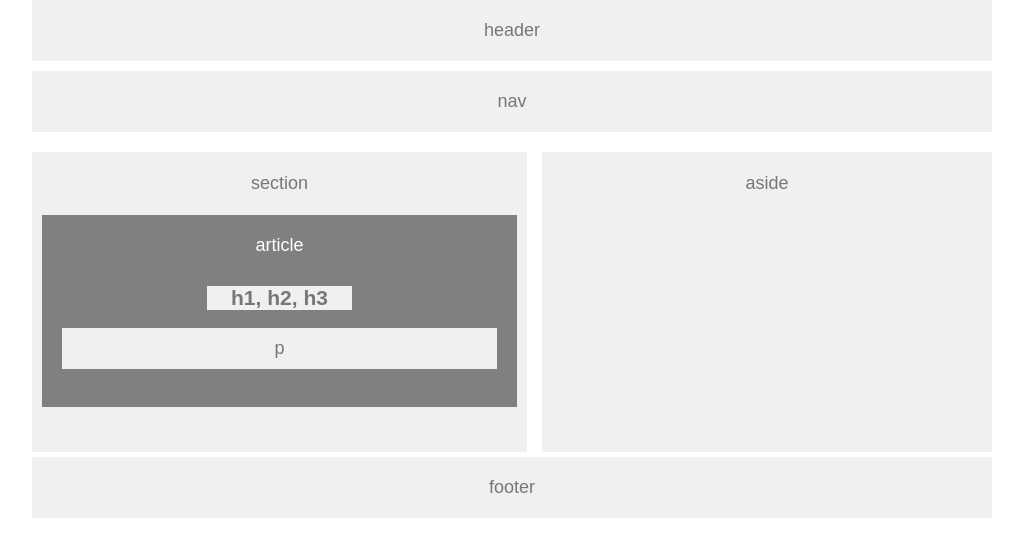
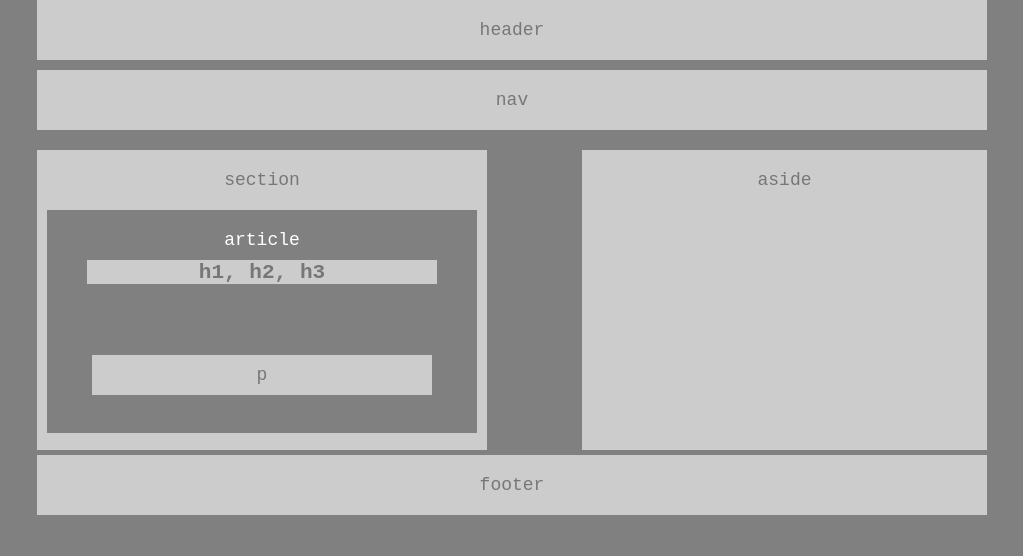
Before and after one commit to kramrock/HW-Wireframe, a plain HTML site: page index.html in a window 1280 px wide. Shown: the whole page, without its empty margins (128-1151 px from the left). Drawn offline with Linux system fonts and the light colour scheme.

Commit message:
bruegger's updates

```diff
--- a/style.css
+++ b/style.css
@@ -1,62 +1,69 @@
 * {
-    box-sizing: border-box;
+    margin-left: 25px;
+    margin-right: 25px;
     text-align: center;
+    background: gray;
 }
 body {
-    font-family: Arial, Helvetica, sans-serif;
+    font-family: 'Courier New', Courier, monospace;
     color: #777;
-    width: 960px;
+    width: 1000px;
     font-size: 18px;
     margin: auto;
 }
 header {
+    background: #ccc;
     padding: 20px;
     margin-bottom: 10px;
 }
 nav {
+    background: #ccc;
     padding: 20px;
     margin-bottom: 20px;
 }
-header, nav, section, aside, footer {
-    background: #f1f0f0;
-}
+
 section {
+    background: #ccc;
     float: left;
-    width: 495px;
+    width: 450px;
     height: 300px;
     margin-bottom: 5px;
 }
 article {
     background: gray;
     color: white;
-    padding: 20px;
+
     margin-left: 10px;
     margin-right: 10px;
+    margin-bottom: 5px;
+    padding: 20px;
 }
 aside {
+    background: #ccc;
     float: right;
-    width: 450px;
+    width: 405px;
     height: 300px;
+    margin-bottom: 5px;
 }
 h3 {
-    float: left;
-    overflow: auto;
-    margin-top: 30px;
-    margin-left: 33.33%;
-    margin-right: 33.33%;
-    width: 33.33%;
-    background: #f1f0f0;
+    background: #ccc;
+    margin-top: 10px;
+    margin-left: 20px;
+    margin-right: 20px;
+    width: auto;
+    background: #ccc;
     color: #777;
 }
 p {
-    margin-top: 30px;
+    margin-top: 10px;
     padding: 10px;
-    background: #f1f0f0;
+    background: #ccc;
     color: #777;
 }
 footer {
-    width: 960px;
+
     padding: 20px;
     clear: both;
     text-align: center;
+    background: #ccc;
 }
```
Also changed, not shown: index.html (+1 -0 lines).
